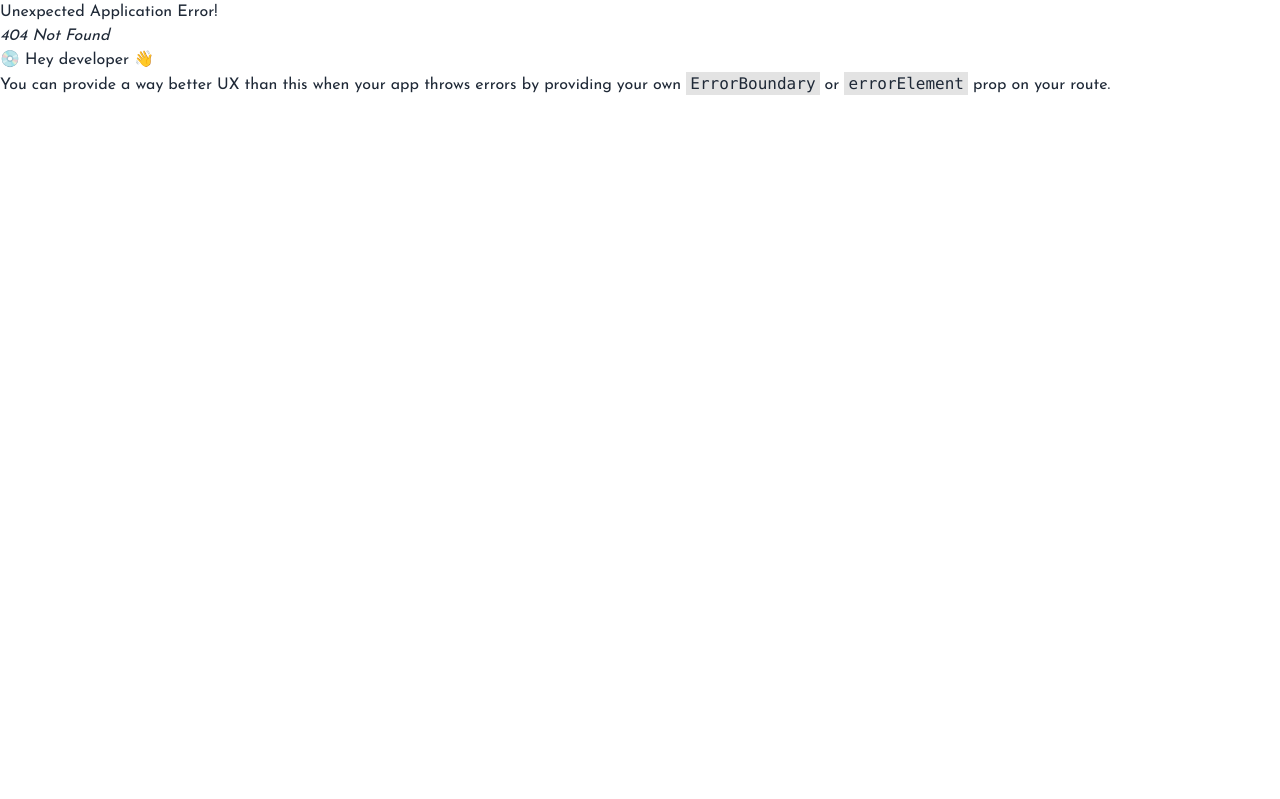
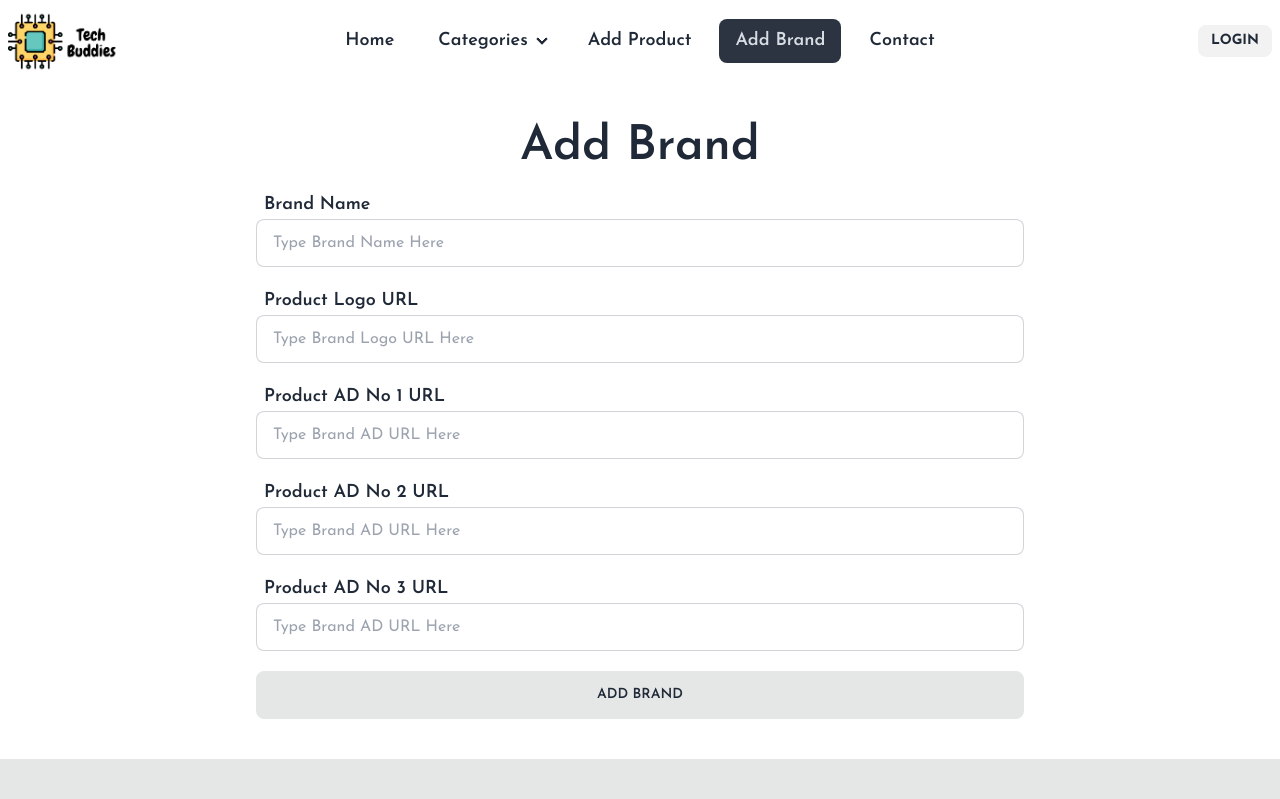
Before and after one commit to juixer/Brand-Shop-Client-Side, a React (Vite) app: page /addBrand in a window 1280 px wide. Before the commit this address had no page. Shown: the top 799 px of the page. Built offline with nearby package versions, Linux system fonts and the light colour scheme.

Commit message:
brand adding page added and function working

```diff
--- a/src/Components/Brands/Brand.jsx
+++ b/src/Components/Brands/Brand.jsx
@@ -1,7 +1,7 @@
 import { Link } from "react-router-dom";
 
 const Brand = ({ brand }) => {
-  const { name, img } = brand;
+  const { name, logo } = brand;
 
   const handleBrand = (name) => {
     console.log(name);
@@ -20,7 +20,7 @@ const Brand = ({ brand }) => {
           className="card  bg-base-100 hover:bg-gray-200 shadow-xl"
         >
           <figure>
-            <img src={img} alt={name} />
+            <img src={logo} alt={name} />
           </figure>
         </div>
       </Link>
--- a/src/Components/Brands/Brands.jsx
+++ b/src/Components/Brands/Brands.jsx
@@ -1,14 +1,10 @@
-import { useEffect, useState } from "react";
+import { useState } from "react";
 import Brand from "./Brand";
 
-const Brands = () => {
-    const [brands, setBrands] = useState([])
+const Brands = ({loadedBrand}) => {
+    const [brands, setBrands] = useState(loadedBrand)
 
-    useEffect(() => {
-        fetch('Brand.json')
-        .then(res => res.json())
-        .then(data => setBrands(data))
-    },[])
+
 
   return (
     <div>
@@ -20,7 +16,7 @@ const Brands = () => {
         {
             brands.map(brand => {
                 return(
-                    <Brand key={brand.id} brand={brand}/>
+                    <Brand key={brand._id} brand={brand}/>
                 )
             })
         }
--- a/src/Components/Navbar/Navbar.jsx
+++ b/src/Components/Navbar/Navbar.jsx
@@ -25,7 +25,7 @@ const Navbar = () => {
         <NavLink to={"/addProduct"}>Add Product</NavLink>
       </li>
       <li>
-        <NavLink to={"/aboutus"}>About Us</NavLink>
+        <NavLink to={"/addBrand"}>Add Brand</NavLink>
       </li>
       <li>
         <NavLink to={"/contact"}>Contact</NavLink>
--- /dev/null
+++ b/src/Pages/AddBrand.jsx
@@ -0,0 +1,96 @@
+import Swal from "sweetalert2";
+
+const AddBrand = () => {
+    const handleFromData = e => {
+        e.preventDefault();
+
+        const form = e.target;
+        const name = form.name.value;
+        const logo = form.logo.value;
+        const ad1 = form.ad1.value;
+        const ad2 = form.ad2.value;
+        const ad3 = form.ad3.value;
+
+        const brand ={name, logo, ad1, ad2, ad3}
+        console.log(brand);
+
+        fetch('http://localhost:5000/brands',{
+            method: 'POST',
+            headers:{'content-type': 'application/json'},
+            body: JSON.stringify(brand),
+        })
+        .then(res => res.json())
+        .then(data => {
+            if (data.insertedId) {
+                Swal.fire({
+                  icon: "success",
+                  title: "Product Added to Database",
+                  timer: 1500,
+                });
+                form.reset();
+              }
+        })
+    }
+  return (
+    <div className="my-10 mx-3">
+      <h1 className="text-center text-5xl font-semibold my-5">Add Brand</h1>
+
+      <form onSubmit={handleFromData} className="max-w-3xl mx-auto">
+        <div className="mb-5">
+          <h1 className="text-lg font-semibold ml-2">Brand Name</h1>
+          <input
+            type="name"
+            name="name"
+            required
+            placeholder="Type Brand Name Here"
+            className="input input-bordered w-full"
+          />
+        </div>
+
+        <div className="mb-5">
+          <h1 className="text-lg font-semibold ml-2">Product Logo URL</h1>
+          <input
+            type="text"
+            name="logo"
+            required
+            placeholder="Type Brand Logo URL Here"
+            className="input input-bordered w-full"
+          />
+        </div>
+        <div className="mb-5">
+          <h1 className="text-lg font-semibold ml-2">Product AD No 1 URL</h1>
+          <input
+            type="text"
+            name="ad1"
+            placeholder="Type Brand AD URL Here"
+            className="input input-bordered w-full"
+          />
+        </div>
+        <div className="mb-5">
+          <h1 className="text-lg font-semibold ml-2">Product AD No 2 URL</h1>
+          <input
+            type="text"
+            name="ad2"
+            placeholder="Type Brand AD URL Here"
+            className="input input-bordered w-full"
+          />
+        </div>
+        <div className="mb-5">
+          <h1 className="text-lg font-semibold ml-2">Product AD No 3 URL</h1>
+          <input
+            type="text"
+            name="ad3"
+            placeholder="Type Brand AD URL Here"
+            className="input input-bordered w-full"
+          />
+        </div>
+
+        <button className="btn btn-active w-full hover:bg-black hover:text-white">
+          Add Brand
+        </button>
+      </form>
+    </div>
+  );
+};
+
+export default AddBrand;
--- a/src/Pages/AddProducts.jsx
+++ b/src/Pages/AddProducts.jsx
@@ -46,6 +46,7 @@ const AddProducts = () => {
           <input
             type="name"
             name="name"
+            required
             placeholder="Type Product Name Here"
             className="input input-bordered w-full"
           />
@@ -57,6 +58,7 @@ const AddProducts = () => {
           <input
             type="text"
             name="photo"
+            required
             placeholder="Type Product PhotoURL Here"
             className="input input-bordered w-full"
           />
@@ -65,7 +67,7 @@ const AddProducts = () => {
 
         <div className="mb-5">
           <h1 className="text-lg font-semibold ml-2">Product Brand</h1>
-          <select className="select select-bordered w-full" name="brand">
+          <select className="select select-bordered w-full" name="brand" required>
             <option value="">Select Product Brand Here</option>
             <option value="Apple">Apple</option>
             <option value="Samsung">Samsung</option>
@@ -79,7 +81,7 @@ const AddProducts = () => {
 
         <div className="mb-5">
           <h1 className="text-lg font-semibold ml-2">Product Type</h1>
-          <select className="select select-bordered w-full" name="type">
+          <select className="select select-bordered w-full" name="type" required>
             <option value="">Select Product Type Here</option>
             <option value="Mobile">Mobile</option>
             <option value="Laptop">Laptop</option>
@@ -95,6 +97,7 @@ const AddProducts = () => {
           <h1 className="text-lg font-semibold ml-2">Product Price</h1>
           <input
             type="number"
+            required
             name="price"
             placeholder="Type Product Price Here"
             className="input input-bordered w-full"
@@ -107,7 +110,7 @@ const AddProducts = () => {
           <textarea
             className="textarea textarea-bordered w-full h-44"
             placeholder="Type Product Details Here"
-            name="details"
+            name="details" required
           ></textarea>
         </div>
 
--- a/src/Pages/BrandProduct.jsx
+++ b/src/Pages/BrandProduct.jsx
@@ -2,6 +2,7 @@ import { useLoaderData } from "react-router-dom";
 
 const BrandProduct = () => {
     const loadedBrandProduct = useLoaderData()
+    console.log(loadedBrandProduct);
     return (
         <div>
             {loadedBrandProduct.length}
--- a/src/Pages/Home.jsx
+++ b/src/Pages/Home.jsx
@@ -1,13 +1,15 @@
 import { Helmet } from "react-helmet-async";
 import Banner from "../Components/Banner/Banner";
 import Brands from "../Components/Brands/Brands";
+import { useLoaderData } from "react-router-dom";
 
 const Home = () => {
+    const loadedBrand = useLoaderData()
     return (
         <div>
             <Helmet><title>Home</title></Helmet>
             <Banner/>
-            <Brands/>
+            <Brands loadedBrand={loadedBrand}/>
         </div>
     );
 };
--- a/src/Routes/Router.jsx
+++ b/src/Routes/Router.jsx
@@ -5,6 +5,7 @@ import Root from "../Layout/Root";
 import Home from "../Pages/Home";
 import AddProducts from "../Pages/AddProducts";
 import BrandProduct from "../Pages/BrandProduct";
+import AddBrand from "../Pages/AddBrand";
   const Router = createBrowserRouter([
     {
       path: "/",
@@ -12,16 +13,22 @@ import BrandProduct from "../Pages/BrandProduct";
       children: [
         {
             path:'/',
-            element:<Home/>
+            element:<Home/>,
+            loader: () => fetch('http://localhost:5000/brands')
         },
         {
             path:'/addProduct',
             element:<AddProducts/>
         },
         {
+            path:'/addBrand',
+            element:<AddBrand/>
+
+        },
+        {
             path:'/products/:id',
             element:<BrandProduct/>,
-            loader: ({params}) => fetch(`http://localhost:5000/products/${params.id}`),
+            loader: async ({params}) => fetch(`http://localhost:5000/products/${params.id}`)
         }
       ]
     },
```
